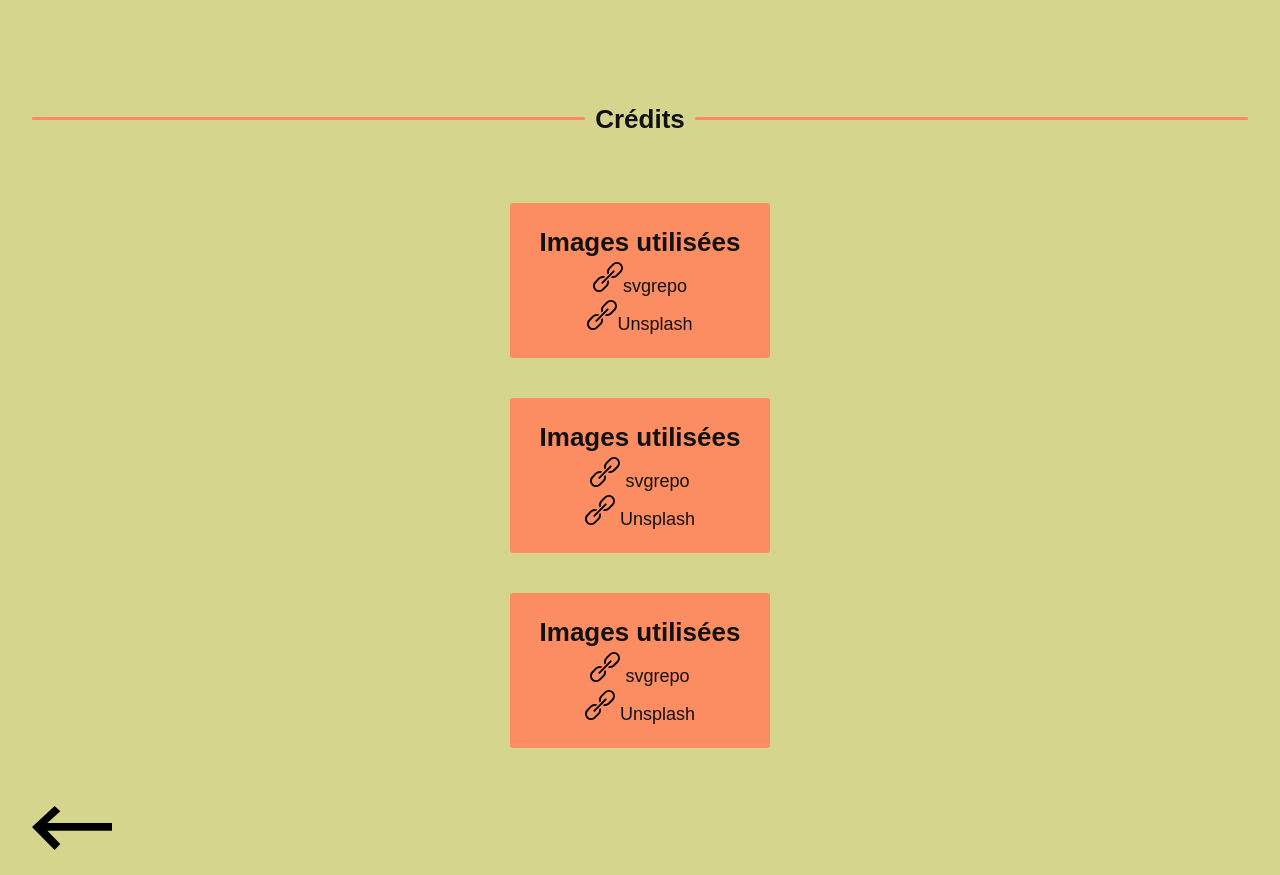
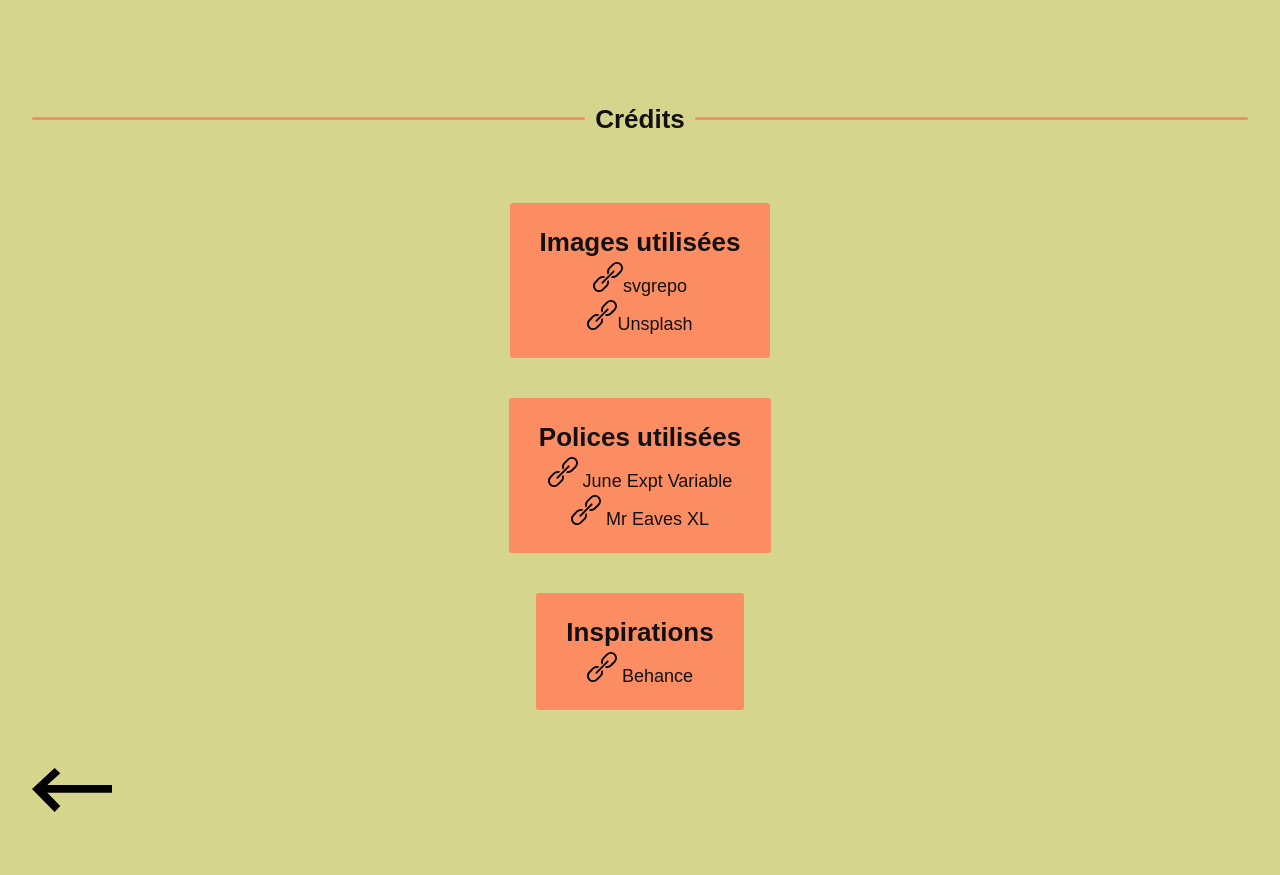
Before and after one commit to CamEsp01/TFA, a website: page src/credits.html in a window 1280 px wide. Shown: the top 875 px of the page. Drawn offline with Linux system fonts and the light colour scheme; a web font is replaced by a local one.

Commit message:
modifications css page credit

```diff
--- a/src/credits.html
+++ b/src/credits.html
@@ -70,31 +70,26 @@
             </div>
 
             <div class="cred-border">
-                <h3 class="title title--light">Images utilisées</h3>
+                <h3 class="title title--light">Polices utilisées</h3>
                 <ul class="credits__list">
                     <li class="credits__el">
                         <img class="svg-cred" src="assets/images/link-credit.svg" alt="svg de l'icone de lien">
-                        <a class="link link--credits" href="https://www.svgrepo.com/" target="_blank">svgrepo</a>
+                        <a class="link link--credits" href="https://fonts.adobe.com/fonts/june-expt-variable" target="_blank">June Expt Variable</a>
                     </li>
 
                     <li class="credits__el">
                         <img class="svg-cred" src="assets/images/link-credit.svg" alt="svg de l'icone de lien">
-                        <a class="link link--credits" href="https://unsplash.com/fr" target="_blank">Unsplash</a>
+                        <a class="link link--credits" href="https://fonts.adobe.com/fonts/mr-eaves-xl" target="_blank">Mr Eaves XL</a>
                     </li>
                 </ul>
             </div>
 
             <div class="cred-border">
-                <h3 class="title title--light">Images utilisées</h3>
+                <h3 class="title title--light">Inspirations</h3>
                 <ul class="credits__list">
                     <li class="credits__el">
                         <img class="svg-cred" src="assets/images/link-credit.svg" alt="svg de l'icone de lien">
-                        <a class="link link--credits" href="https://www.svgrepo.com/" target="_blank">svgrepo</a>
-                    </li>
-
-                    <li class="credits__el">
-                        <img class="svg-cred" src="assets/images/link-credit.svg" alt="svg de l'icone de lien">
-                        <a class="link link--credits" href="https://unsplash.com/fr" target="_blank">Unsplash</a>
+                        <a class="link link--credits" href="https://www.behance.net/" target="_blank">Behance</a>
                     </li>
                 </ul>
             </div>
--- a/src/styles/app.scss
+++ b/src/styles/app.scss
@@ -868,6 +868,10 @@
     color: var(--color-Black);
   }
 
+  .link--credits:hover{
+    text-decoration: underline;
+  }
+
   .section-back{
     background-color: var(--color-green_soap);
   }
```
Also changed, not shown: src/styles/app.css.
